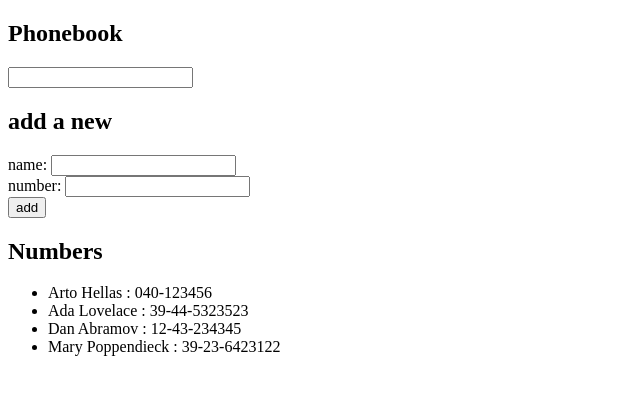
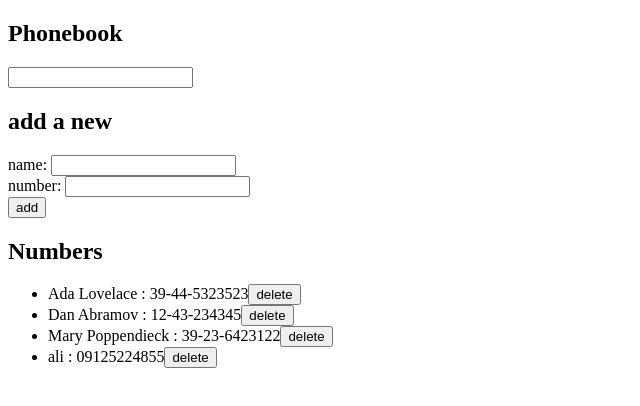
Before and after one commit to aliharati/phonebook, a React (Create React App) app: page / in a window 1280 px wide. Shown: the top 406 px of the page, without its empty margins (0-640 px from the left). Built offline with nearby package versions, Linux system fonts and the light colour scheme; data requests are answered from the project's data file.

Commit message:
Implement service module into App.js

```diff
--- a/db.json
+++ b/db.json
@@ -1,10 +1,5 @@
 {
-    "persons":[
-      {
-        "name": "Arto Hellas",
-        "number": "040-123456",
-        "id": 1
-      },
+  "persons": [
     {
       "name": "Ada Lovelace",
       "number": "39-44-5323523",
@@ -19,6 +14,11 @@
       "name": "Mary Poppendieck",
       "number": "39-23-6423122",
       "id": 4
+    },
+    {
+      "name": "ali",
+      "number": "09125224855",
+      "id": 5
     }
   ]
 }
--- a/src/App.js
+++ b/src/App.js
@@ -3,6 +3,7 @@ import axios from "axios";
 import Filter from "./components/Filter";
 import PersonForm from "./components/Form";
 import Persons from "./components/Persons";
+import contactService from "./services/contacts";
 
 function App() {
   const [persons, setPersons] = useState([]);
@@ -10,10 +11,11 @@ function App() {
   const [newNumber, setNewNumber] = useState("");
   const [searched, setSearched] = useState(persons);
   const [filter, setFilter] = useState("");
+
   const hook = () => {
-    axios.get("http://localhost:3001/persons").then((resonse) => {
-      setPersons(resonse.data);
-      setSearched(resonse.data);
+    contactService.getAll().then((contacts) => {
+      setPersons(contacts);
+      setSearched(contacts);
     });
   };
   useEffect(hook, []);
@@ -34,13 +36,14 @@ function App() {
       const contactObject = {
         name: newName,
         number: newNumber,
-        id: persons.length + 1,
       };
-      setPersons(persons.concat(contactObject));
-      setSearched(persons.concat(contactObject));
-      setNewName("");
-      setFilter("");
-      setNewNumber("");
+      contactService.create(contactObject).then((returnedContact) => {
+        setPersons(persons.concat(returnedContact));
+        setSearched(persons.concat(returnedContact));
+        setNewName("");
+        setFilter("");
+        setNewNumber("");
+      });
     }
   };
   const handleNewName = (event) => {
@@ -57,6 +60,9 @@ function App() {
       )
     );
   };
+  const deleteContact = (id) => {
+    contactService.deleteId(id);
+  };
 
   return (
     <div>
@@ -71,8 +77,17 @@ function App() {
         nameFunction={handleNewName}
         numberFunction={handleNewNumber}
       />
+
       <h2>Numbers</h2>
-      <Persons list={searched} />
+      <ul>
+        {searched.map((contact) => (
+          <Persons
+            key={contact.id}
+            contact={contact}
+            deleteNumber={() => deleteContact(contact.id)}
+          />
+        ))}
+      </ul>
     </div>
   );
 }
--- a/src/components/Persons.js
+++ b/src/components/Persons.js
@@ -1,12 +1,9 @@
-const Persons = ({ list }) => {
+const Persons = ({ contact, deleteNumber }) => {
   return (
-    <ul>
-      {list.map((person) => (
-        <li key={person.id}>
-          {person.name} : {person.number}
-        </li>
-      ))}
-    </ul>
+    <li>
+      {contact.name} : {contact.number}
+      <button onClick={deleteNumber}>delete</button>
+    </li>
   );
 };
 
```
Lines whose indentation alone changed are shown as unchanged.
